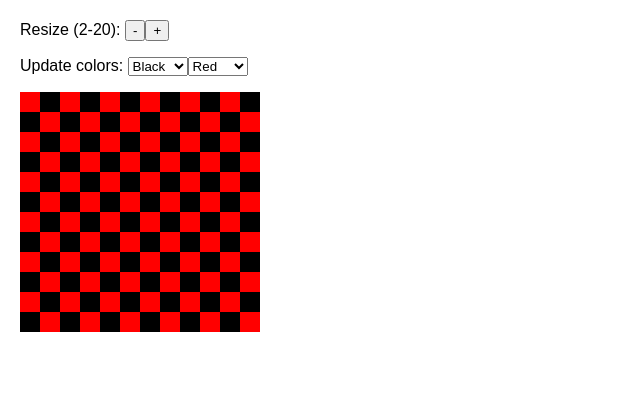
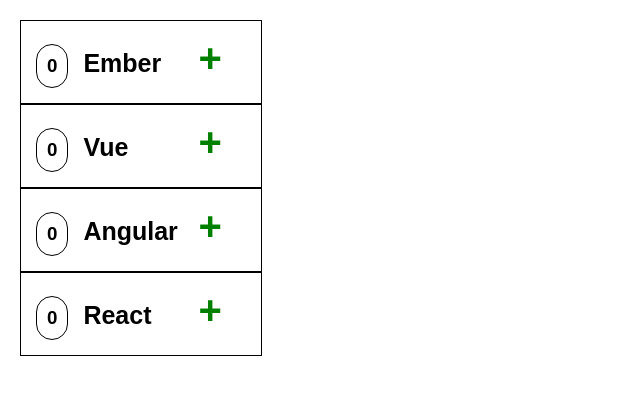
Before and after one commit to bcm820/cd-react, a React (Create React App) app: page / in a window 1280 px wide. Shown: the top 394 px of the page, without its empty margins (0-640 px from the left). Built offline with nearby package versions, Linux system fonts and the light colour scheme.

Commit message:
sortable voting app

```diff
--- a/src/dojo/02-checkerboard.js
+++ b/src/dojo/02-checkerboard.js
@@ -9,18 +9,18 @@
 class CheckerBoard extends React.Component {
 
   state = {
-    size: 12,
+    size: 10,
     colorA: 'black',
     colorB: 'red'
   }
 
   styles = {
     cell: {
-      height: '20px',
-      width: '20px',
+      height: '25px',
+      width: '25px',
       display:'inline-block'
     },
-    row: {height: '20px'}
+    row: {height: '25px'}
   }
 
   Cell = props => React.createElement('div', props)
@@ -75,7 +75,7 @@
     let {color} = props
     return React.createElement('select', {
       value: this.state[color],
-      onChange: this[color + 'Update'],
+      onChange: this.updateColor[color].bind(this),
       style: {width: 60}
     },
       React.createElement('option', {value: 'black'}, 'Black'),
@@ -90,8 +90,10 @@
     )
   }
 
-  colorAUpdate = event => this.setState({colorA: event.target.value})
-  colorBUpdate = event => this.setState({colorB: event.target.value})
+  updateColor = {
+    colorA: event => this.setState({colorA: event.target.value}),
+    colorB: event => this.setState({colorB: event.target.value})
+  }
 
   Control = props => {
     return React.createElement('div', null,
@@ -108,8 +110,8 @@
 
   render() {
     return React.createElement('div', null,
-    React.createElement(this.Control, null),
-    React.createElement(this.Board, null),
+      React.createElement(this.Control, null),
+      React.createElement(this.Board, null)
     )
   }
 
--- /dev/null
+++ b/src/dojo/03-votingApp.js
@@ -0,0 +1,83 @@
+import React from 'react'
+
+/*
+Voting App
+Create a React application using stateless functional components
+that lets users vote for their favorite front end library.
+*/
+
+class VotingApp extends React.Component {
+
+  state = {
+    React: 0,
+    Angular: 0,
+    Vue: 0,
+    Ember: 0
+  }
+
+  styles = {
+    library: {
+      border: '1px solid black',
+      width: 240
+    },
+    number: {
+      border: '1px solid black',
+      borderRadius: 30,
+      display: 'inline-block',
+      padding: 10,
+      margin: 15
+    },
+    title: {
+      fontSize: 25,
+      display: 'inline-block',
+      width: 100
+    },
+    plus: {
+      color: 'green',
+      fontSize: 40,
+      fontStyle: 'bold',
+      display: 'inline-block',
+      width: 40,
+      margin: 15,
+      cursor: 'pointer'
+    }
+  }
+
+  increment = event => {
+    const title = event.target.id
+    const lib = {}
+    lib[title] = this.state[title] + 1
+    this.setState(lib)
+  }
+
+  Incrementer = props => {
+    return React.createElement('h1', {
+      onClick: this.increment,
+      style: this.styles.plus,
+      id: props.title
+    }, '+')
+  }
+
+  Library = props => {
+    return React.createElement('div', {style: this.styles.library},
+      React.createElement('h3', {style: this.styles.number}, this.state[props.title]),
+      React.createElement('h3', {style: this.styles.title}, props.title),
+      React.createElement(this.Incrementer, {title: props.title})
+    )
+  }
+
+  render() {
+    const sort = []
+    for (let x in this.state) sort.push([x, this.state[x]])
+    sort.sort((a, b) => a[1] - b[1]).reverse()
+    return React.createElement('div', null,
+      sort.map((lib, idx) => React.createElement(this.Library, {
+        title: lib[0],
+        key: idx
+      }))
+    )
+  }
+
+}
+
+export default VotingApp
--- a/src/index.js
+++ b/src/index.js
@@ -5,10 +5,12 @@
 
 // import App from './App';
 // import HelloDojo from './dojo/01-helloDojo'
-import CheckerBoard from './dojo/02-checkerboard'
+// import CheckerBoard from './dojo/02-checkerboard'
+import VotingApp from './dojo/03-votingApp'
 
 // ReactDOM.render(<App/>, document.getElementById('root'));
 // ReactDOM.render(<HelloDojo/>, document.getElementById('root'))
-ReactDOM.render(<CheckerBoard/>, document.getElementById('root'))
+// ReactDOM.render(<CheckerBoard/>, document.getElementById('root'))
+ReactDOM.render(<VotingApp/>, document.getElementById('root'))
 
 registerServiceWorker();
```
